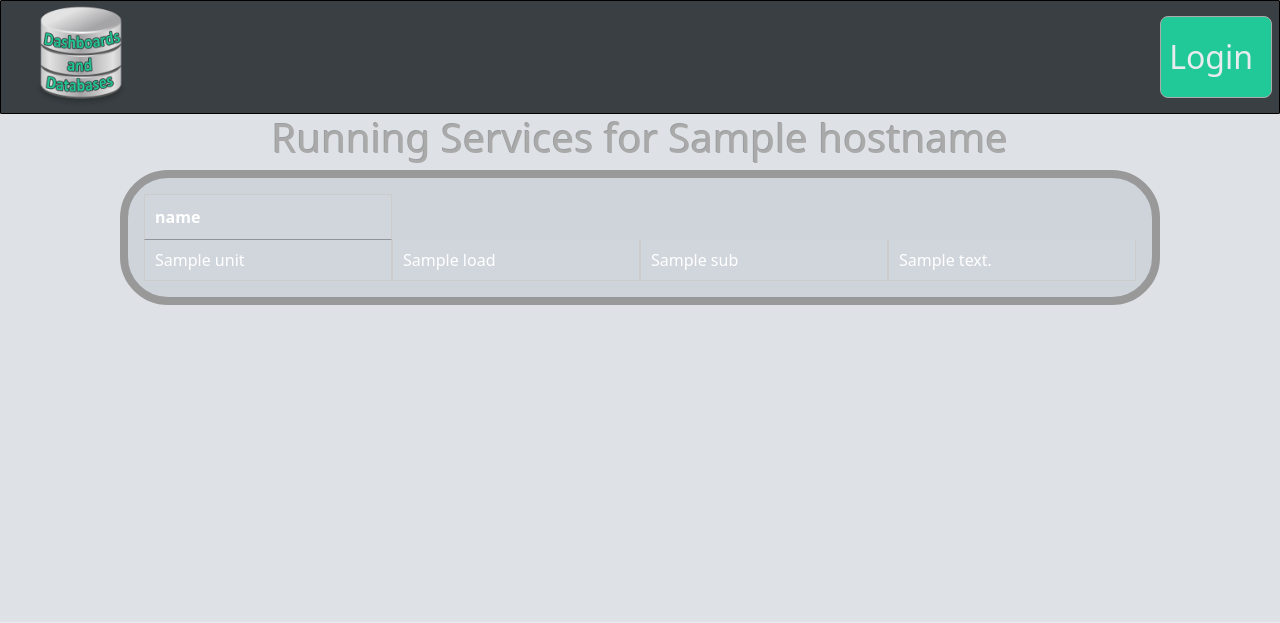
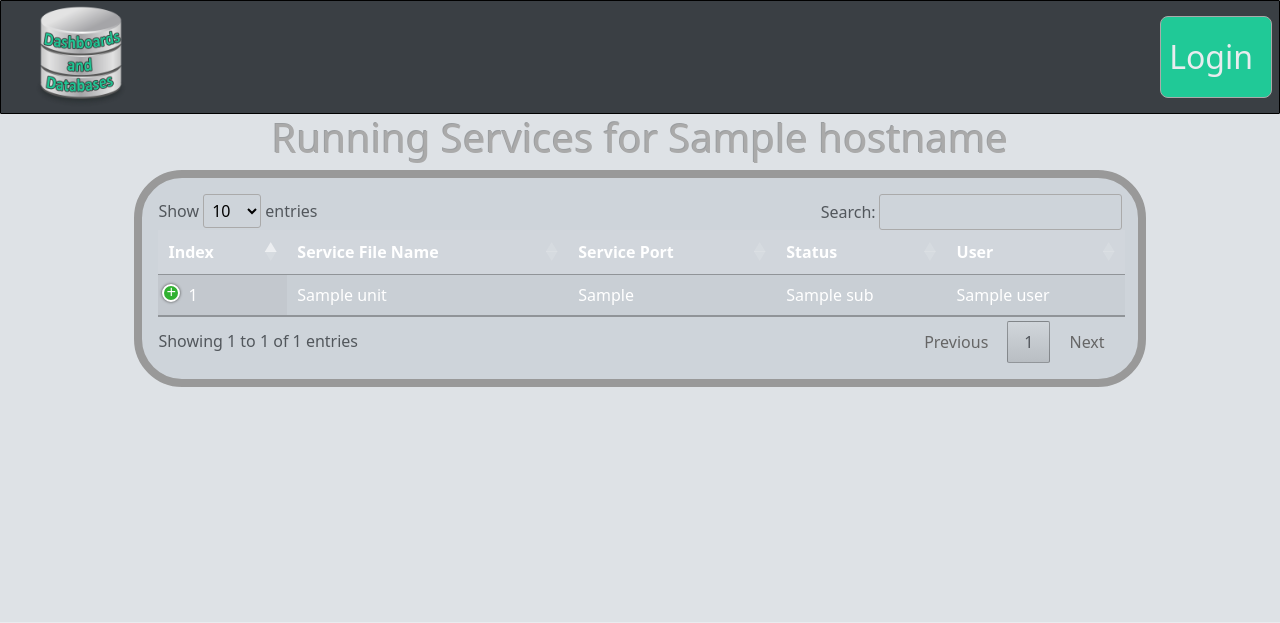
Before and after one commit to costa-rica/ServerStatusWebsite, a Flask app: template app_package/templates/main/running_services.html in a window 1280 px wide. Shown: the top 623 px of the page. Run offline with Flask 3, Linux system fonts and the light colour scheme; the template is opened without the code that fills it: most values are stand-ins (such as "Sample title", 1, 10 or a date in 2020); parts of the project's set-up code (start-up, migrations or seed data) failed here and were passed over; some libraries are stand-ins or nearby versions.

Commit message:
nginx and services looking good

```diff
--- a/app_package/static/scss/main.scss
+++ b/app_package/static/scss/main.scss
@@ -105,38 +105,15 @@
   align-items: center;
 
   .table_background_super {
-    width: calc(100% - 1rem)
+    width: calc(100% - 1rem);
   }
 
   .table_background {
     width: 100%;
-    overflow: auto;
   }
-
-  table {
-    width: 100%;
-    // max-width: 800px;
-    max-width: 100%;
-    margin: 0 auto;
-    border-collapse: collapse;
-    table-layout: fixed;
-  }
-
-  th:nth-child(1),
-  td:nth-child(1) {
-    width: min-content;
-    white-space: nowrap;
-  }
-
-  th:nth-child(2),
-  td:nth-child(2) {
+  table td:nth-child(2) {
+    max-width: 3rem;
     word-wrap: break-word;
-  }
-
-  th,
-  td {
-    border: 1px solid #ccc;
-    text-align: left;
   }
 
 }
@@ -149,37 +126,17 @@
   align-items: center;
 
   .table_background_super {
-    width: calc(100% - 1rem)
+    width: calc(100% - 1rem);
   }
 
   .table_background {
     width: 100%;
-    overflow: auto;
+  }
+  table td:nth-child(2) {
+    max-width: 3rem;
+    word-wrap: break-word;
   }
 
-  table {
-    width: 100%;
-    // max-width: 800px;
-    max-width: 100%;
-    margin: 0 auto;
-    border-collapse: collapse;
-    table-layout: fixed;
-  }
-
-  // table tr td:last-child {
-  //   word-wrap: break-word;
-  // }
-  table tr td:not(:last-child) {
-    max-width: 4rem;
-  }
-
-  th,
-  td {
-    border: 1px solid #ccc;
-    text-align: left;
-    overflow-wrap: break-word;
-    word-wrap: break-word;
-  }
 
 }
 
@@ -229,13 +186,22 @@
   /* Nginx Server Status */
   .nginx_page {
     .table_background_super {
-      width: calc(100% - 5rem);
+      width: calc(100% - 1rem);
       display: flex;
       justify-content: center;
     }
-
     .table_background {
-      width: calc(100% - 10rem);
+      width: 80%;
+    }
+  }
+  .running_services_page{
+    .table_background_super {
+      width: calc(100% - 1rem);
+      display: flex;
+      justify-content: center;
+    }
+    .table_background {
+      width: 80%;
     }
   }
 
--- a/app_package/templates/main/nginx_servers.html
+++ b/app_package/templates/main/nginx_servers.html
@@ -2,12 +2,12 @@
 {% block main %}
 
 <div class="space_for_navbar_and_footer">
-    <div class="nginx_page">
+    <div class="running_services_page">
         <h1>Nginx Servers Running on {{ hostname }}</h1>
 
         <div class="table_background_super">
             <div class="table_background std_framing">
-              <table id="table_id" class="display table ">
+              <table id="table_id" class="display table responsive">
                 <thead>
                   <tr>
                     {% for i in df_dict[0].keys() %}
--- a/app_package/templates/main/running_services.html
+++ b/app_package/templates/main/running_services.html
@@ -2,27 +2,37 @@
 {% block main %}
 
 <div class="space_for_navbar_and_footer">
-    <div class="nginx_page">
+    <div class="running_services_page">
         <h1>Running Services for {{ hostname }}</h1>
 
         <div class="table_background_super">
             <div class="table_background std_framing">
-              <table id="table_id" class="display table ">
+              <table id="table_id" class="display table responsive">
                 <thead>
                   <tr>
-                    {% for i in df_dict[0].keys() %}
-                    <th>{{ i }}</th>
-                    {% endfor %}
+                    <!-- { for i in df_dict[0].keys() }
+                    <th>{ i }</th>
+                    { endfor } -->
 
+                        <th>Index</th>
+                        <th>Service File Name</th>
+                        <th>Service Port</th>
+                        <th>Status</th>
+                        <th>User</th>
+                        <th>Working Dir</th>
                   </tr>
                 </thead>
                 <tbody>
                     {% for row in df_dict %}
                     <tr>
-                        <td>{{ row['Unit'] }}</td>
-                        <td>{{ row['Load'] }}</td>
-                        <td>{{ row['Sub'] }}</td>
-                        <td>{{ row['Description'] }}</td>
+                        <td>{{ row['Index'] }}</td>
+                        <td class="max_width">{{ row['Unit'] }}</td>
+                        <td>{{ row['ExecStart'] }}</td>
+                        <td class="middle">{{ row['Sub'] }}</td>
+                        <td>{{ row['User'] }}</td>
+                        <td>{{ row['WorkingDirectory'] }}</td>
+
+
                     </tr>
                 {% endfor %}
 
```
Also changed, not shown: app_package/bp_main/routes.py (+23 -12 lines), app_package/bp_main/utilities.py (+131 -55 lines), app_package/static/css/main.css, 1 other file.
